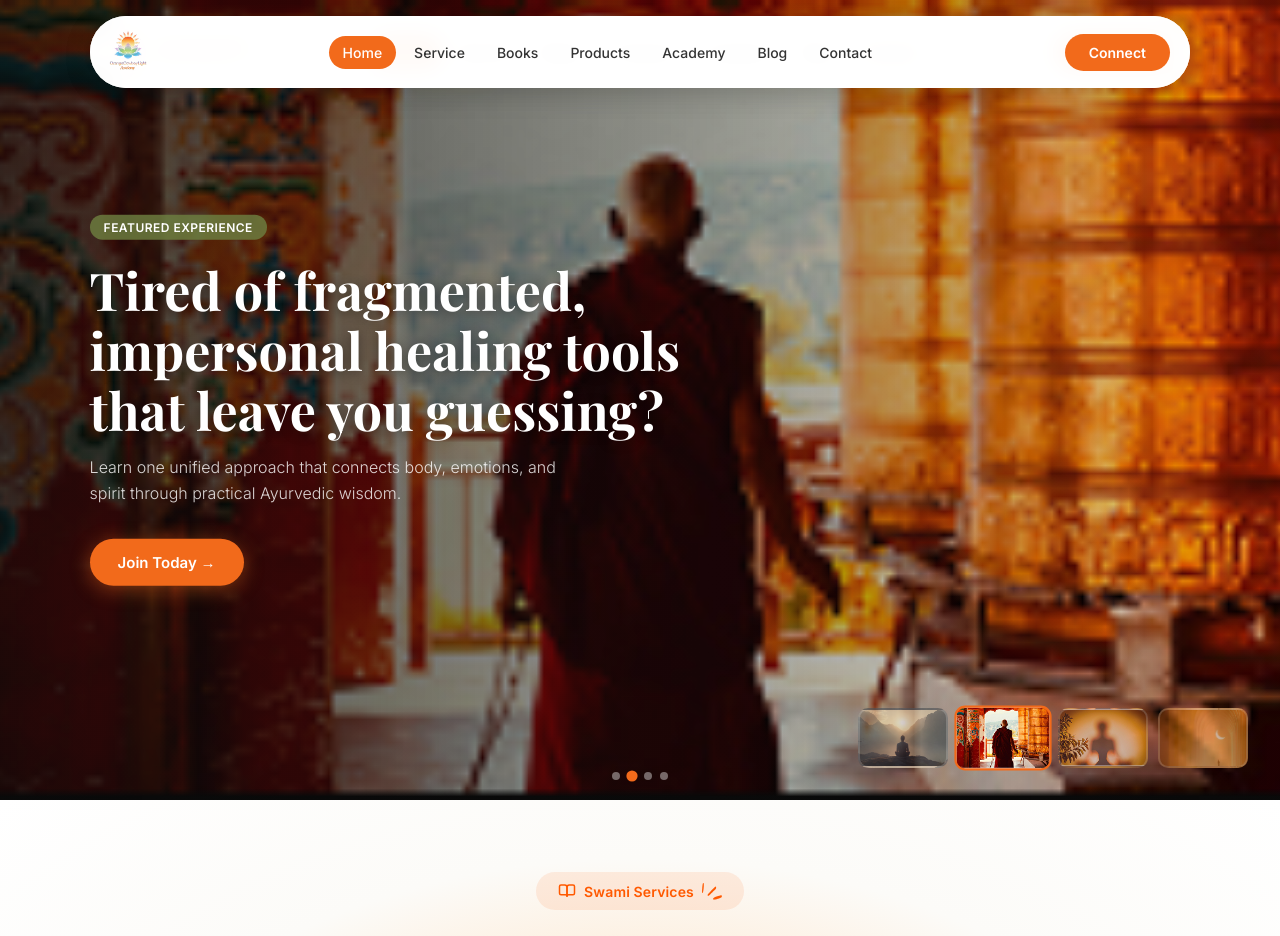
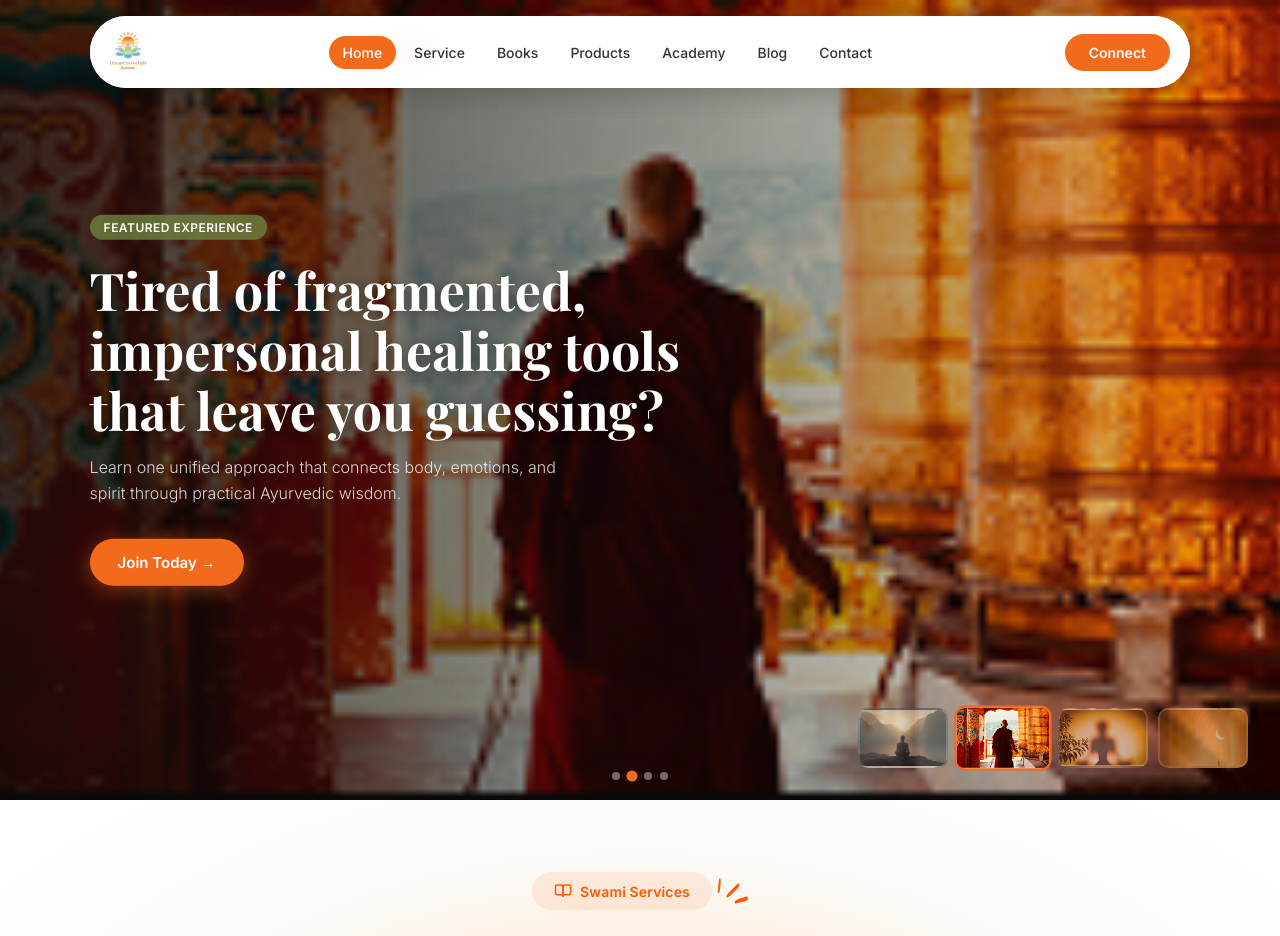
Before and after one commit to bhishmraj010/swami-website, a React (Create React App) app: page / in a window 1280 px wide. Shown: the top 936 px of the page. Built offline with nearby package versions, Linux system fonts and the light colour scheme; the HTML template or start-up script is replaced by a standard one; a web font is replaced by a local one.

Commit message:
Update Home.jsx

```diff
--- a/src/pages/Home.jsx
+++ b/src/pages/Home.jsx
@@ -243,12 +243,12 @@ export default function Home() {
               <path d="M22 6C22 4.89543 21.1046 4 20 4H15C13.3431 4 12 5.34315 12 7V19C12 17.8954 12.8954 17 14 17H20C21.1046 17 22 16.1046 22 15V6Z" stroke="#FF5900" strokeWidth="2" strokeLinejoin="round"/>
             </svg>
             <span>Swami Services</span>
-            <svg className="pathways__label-spark" width="20" height="17" viewBox="0 0 34 29" fill="none" xmlns="http://www.w3.org/2000/svg" aria-hidden="true">
-              <path d="M0.821553 17.1672C-0.118813 17.2337 -0.22076 15.1851 0.35796 8.43826C0.975472 1.29681 1.38609 -0.257159 2.47564 0.0322162C3.96879 0.447621 2.33942 17.0226 0.821553 17.1672Z" fill="#FF5900"/>
-              <path d="M33.7901 22.2968C33.8004 24.9694 33.318 25.3145 27.1301 27.077C20.7409 28.9037 19.505 29.0219 19.0439 27.9161C18.2165 25.9079 19.7445 24.9105 27.5281 22.2778C33.2719 20.3385 33.7825 20.3242 33.7901 22.2968Z" fill="#FF5900"/>
-              <path d="M24.0315 7.55115C24.0658 9.47274 23.6653 10.1739 21.2687 12.4466C14.1324 19.1626 9.5977 24.4962 9.61017 20.7546C9.60429 19.2274 10.7949 17.8493 18.8664 9.73051C23.3508 5.26246 23.9678 4.98059 24.0315 7.55115Z" fill="#FF5900"/>
-            </svg>
           </div>
+          <svg className="pathways__label-spark" width="30" height="26" viewBox="0 0 34 29" fill="none" xmlns="http://www.w3.org/2000/svg" aria-hidden="true">
+            <path d="M0.821553 17.1672C-0.118813 17.2337 -0.22076 15.1851 0.35796 8.43826C0.975472 1.29681 1.38609 -0.257159 2.47564 0.0322162C3.96879 0.447621 2.33942 17.0226 0.821553 17.1672Z" fill="#FF5900"/>
+            <path d="M33.7901 22.2968C33.8004 24.9694 33.318 25.3145 27.1301 27.077C20.7409 28.9037 19.505 29.0219 19.0439 27.9161C18.2165 25.9079 19.7445 24.9105 27.5281 22.2778C33.2719 20.3385 33.7825 20.3242 33.7901 22.2968Z" fill="#FF5900"/>
+            <path d="M24.0315 7.55115C24.0658 9.47274 23.6653 10.1739 21.2687 12.4466C14.1324 19.1626 9.5977 24.4962 9.61017 20.7546C9.60429 19.2274 10.7949 17.8493 18.8664 9.73051C23.3508 5.26246 23.9678 4.98059 24.0315 7.55115Z" fill="#FF5900"/>
+          </svg>
         </div>
 
         <h2 className="pathways__heading">
```
